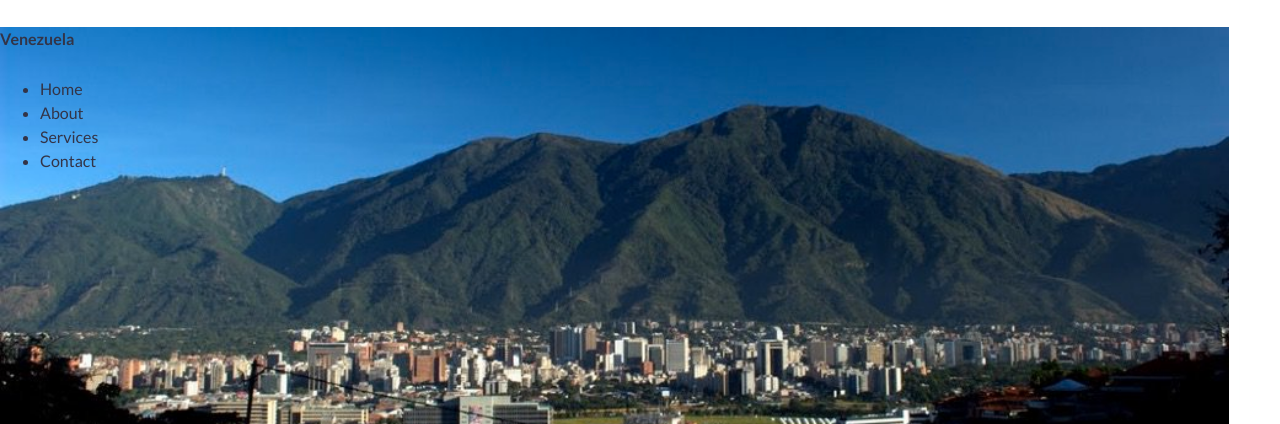
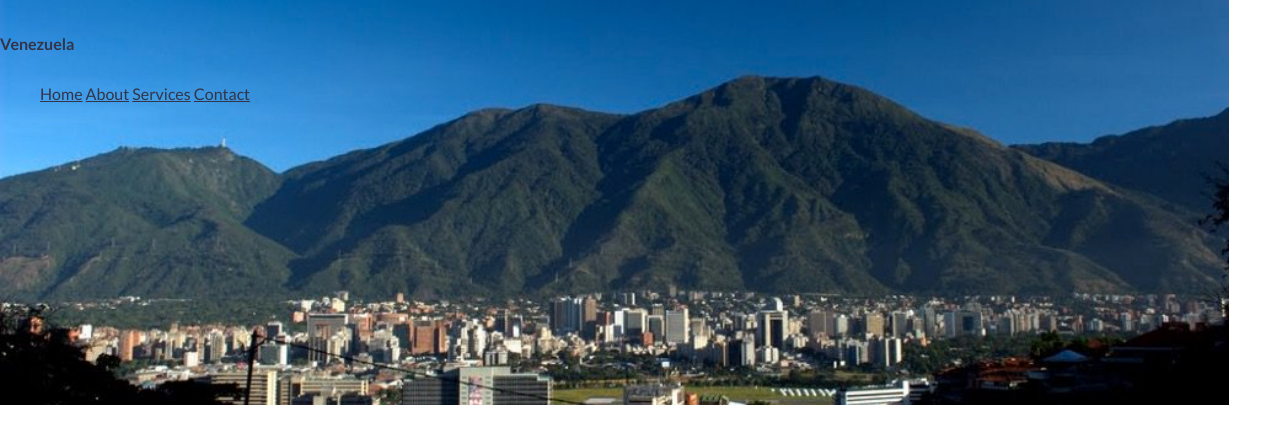
Before and after one commit to moniquin19/Mi-P-gina, a plain HTML site: page index.html in a window 1280 px wide. Shown: the top 424 px of the page. Drawn offline with Linux system fonts and the light colour scheme.

Commit message:
Desarrollo del Header y Nav en Css

```diff
--- a/assets/css/simple-grid.css
+++ b/assets/css/simple-grid.css
@@ -245,11 +245,17 @@ p {
 header {
   background-image:url('../image/Avila.jpg');
   background-repeat: no-repeat;
-  background-size: cover;center;
-  background-position:
-  width: 100%;
+  background-size: cover;
+  background-position:center;
+  max-width: 100%;
   height: 400px;
+  padding-top: 5px;
 }
+
+li {
+  display: inline-block;
+}
+
 @media only screen and (min-width: 60em) { /* 960px */
   .container {
     width: 75%;
--- a/index.html
+++ b/index.html
@@ -9,17 +9,19 @@
 </head>
 <body>
 	<header class="col-12">
-		<div class="logo">
+		<div class="logo col-2">
 			<h5>Venezuela</h5>
 		</div>
-		<nav>
+		<div class="menu col-10">
+    <nav>
 			<ul>
-				<li>Home</li>
-				<li>About</li>
-				<li>Services</li>
-				<li>Contact</li>
+				<li><a href="#">Home</a></li>
+				<li><a href="#">About</a></li>
+				<li><a href="#">Services</a></li>
+				<li><a href="#">Contact</a></li>
 			</ul>
 		</nav>
+    </div>
 
 	</header>
   <div class="container">
```
